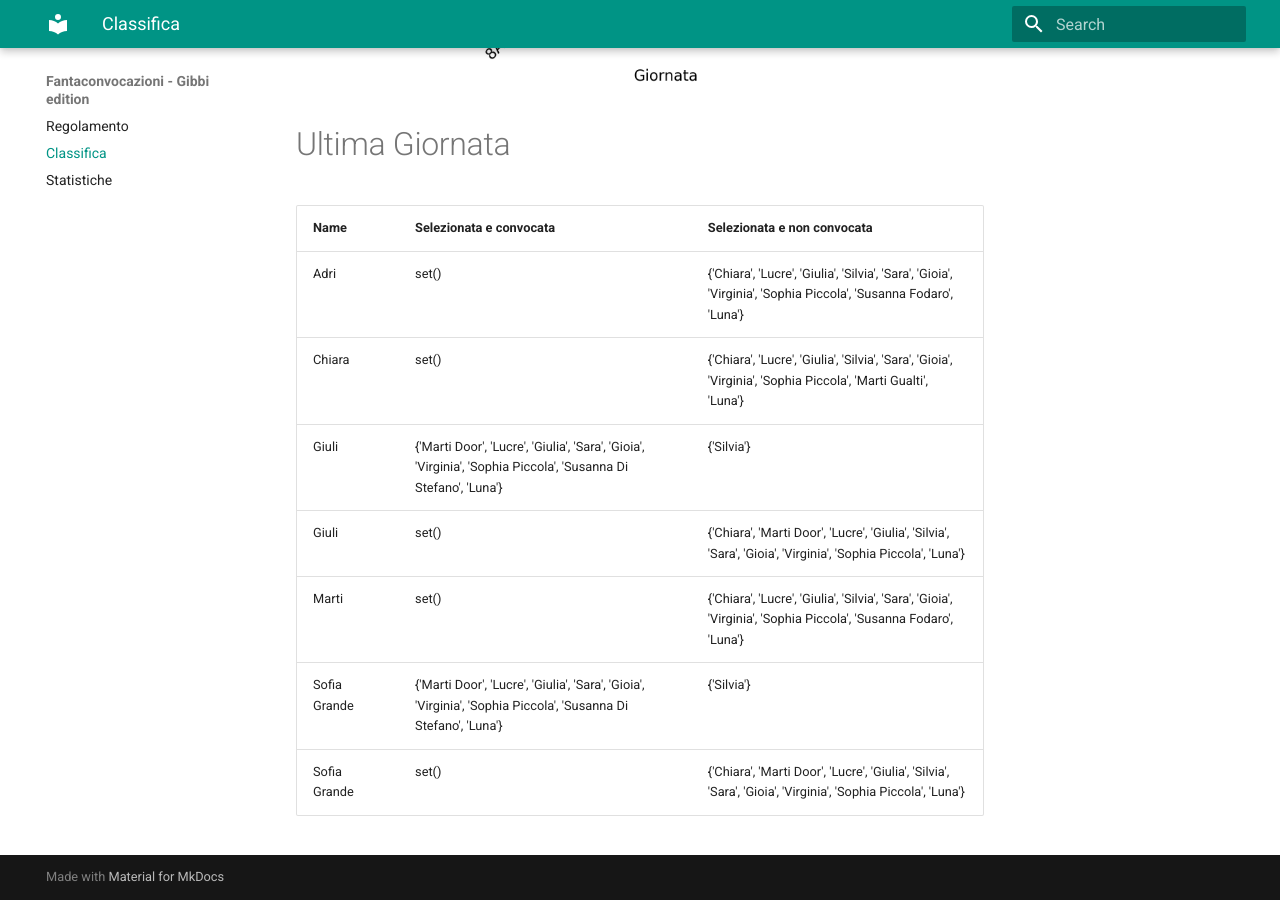
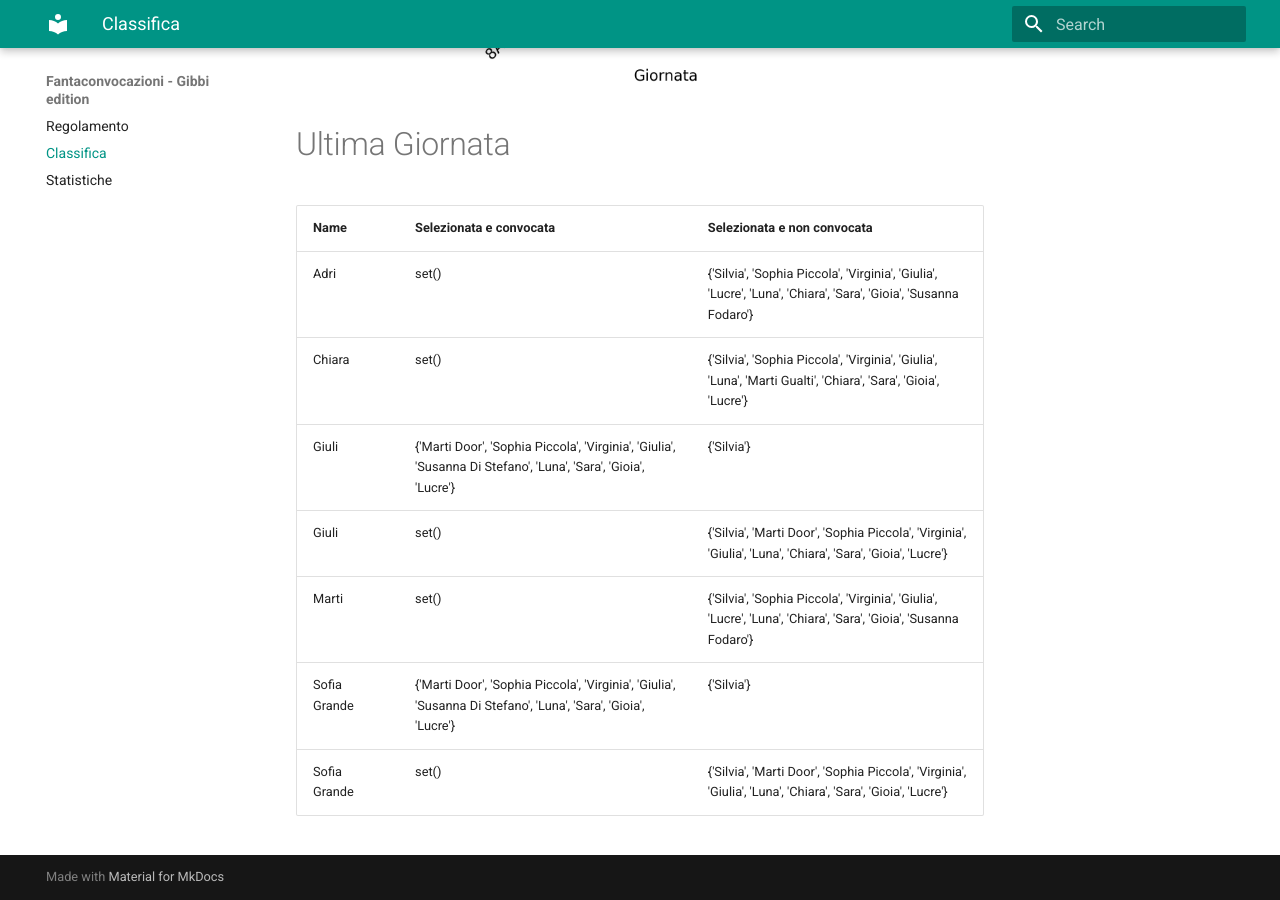
Before and after one commit to martinig94/fantagibbi, an MkDocs documentation site: the page built from docs/Classifica.md, in a window 1280 px wide and 900 px high, scrolled down 1024 px. Built offline with MkDocs 1.6.1 and Material for MkDocs 9.7.7, drawn with Linux system fonts in a browser that asks for light colours.

Commit message:
Auto-update from main.py

```diff
--- a/docs/Classifica.md
+++ b/docs/Classifica.md
@@ -18,11 +18,11 @@
 <!-- START_TABLE CORRECT -->
 | Name         | Selezionata e convocata                                                                                        | Selezionata e non convocata                                                                                      |
 |:-------------|:---------------------------------------------------------------------------------------------------------------|:-----------------------------------------------------------------------------------------------------------------|
-| Adri         | set()                                                                                                          | {'Chiara', 'Lucre', 'Giulia', 'Silvia', 'Sara', 'Gioia', 'Virginia', 'Sophia Piccola', 'Susanna Fodaro', 'Luna'} |
-| Chiara       | set()                                                                                                          | {'Chiara', 'Lucre', 'Giulia', 'Silvia', 'Sara', 'Gioia', 'Virginia', 'Sophia Piccola', 'Marti Gualti', 'Luna'}   |
-| Giuli        | {'Marti Door', 'Lucre', 'Giulia', 'Sara', 'Gioia', 'Virginia', 'Sophia Piccola', 'Susanna Di Stefano', 'Luna'} | {'Silvia'}                                                                                                       |
-| Giuli        | set()                                                                                                          | {'Chiara', 'Marti Door', 'Lucre', 'Giulia', 'Silvia', 'Sara', 'Gioia', 'Virginia', 'Sophia Piccola', 'Luna'}     |
-| Marti        | set()                                                                                                          | {'Chiara', 'Lucre', 'Giulia', 'Silvia', 'Sara', 'Gioia', 'Virginia', 'Sophia Piccola', 'Susanna Fodaro', 'Luna'} |
-| Sofia Grande | {'Marti Door', 'Lucre', 'Giulia', 'Sara', 'Gioia', 'Virginia', 'Sophia Piccola', 'Susanna Di Stefano', 'Luna'} | {'Silvia'}                                                                                                       |
-| Sofia Grande | set()                                                                                                          | {'Chiara', 'Marti Door', 'Lucre', 'Giulia', 'Silvia', 'Sara', 'Gioia', 'Virginia', 'Sophia Piccola', 'Luna'}     |
+| Adri         | set()                                                                                                          | {'Silvia', 'Sophia Piccola', 'Virginia', 'Giulia', 'Lucre', 'Luna', 'Chiara', 'Sara', 'Gioia', 'Susanna Fodaro'} |
+| Chiara       | set()                                                                                                          | {'Silvia', 'Sophia Piccola', 'Virginia', 'Giulia', 'Luna', 'Marti Gualti', 'Chiara', 'Sara', 'Gioia', 'Lucre'}   |
+| Giuli        | {'Marti Door', 'Sophia Piccola', 'Virginia', 'Giulia', 'Susanna Di Stefano', 'Luna', 'Sara', 'Gioia', 'Lucre'} | {'Silvia'}                                                                                                       |
+| Giuli        | set()                                                                                                          | {'Silvia', 'Marti Door', 'Sophia Piccola', 'Virginia', 'Giulia', 'Luna', 'Chiara', 'Sara', 'Gioia', 'Lucre'}     |
+| Marti        | set()                                                                                                          | {'Silvia', 'Sophia Piccola', 'Virginia', 'Giulia', 'Lucre', 'Luna', 'Chiara', 'Sara', 'Gioia', 'Susanna Fodaro'} |
+| Sofia Grande | {'Marti Door', 'Sophia Piccola', 'Virginia', 'Giulia', 'Susanna Di Stefano', 'Luna', 'Sara', 'Gioia', 'Lucre'} | {'Silvia'}                                                                                                       |
+| Sofia Grande | set()                                                                                                          | {'Silvia', 'Marti Door', 'Sophia Piccola', 'Virginia', 'Giulia', 'Luna', 'Chiara', 'Sara', 'Gioia', 'Lucre'}     |
 <!-- END_TABLE CORRECT -->
```
